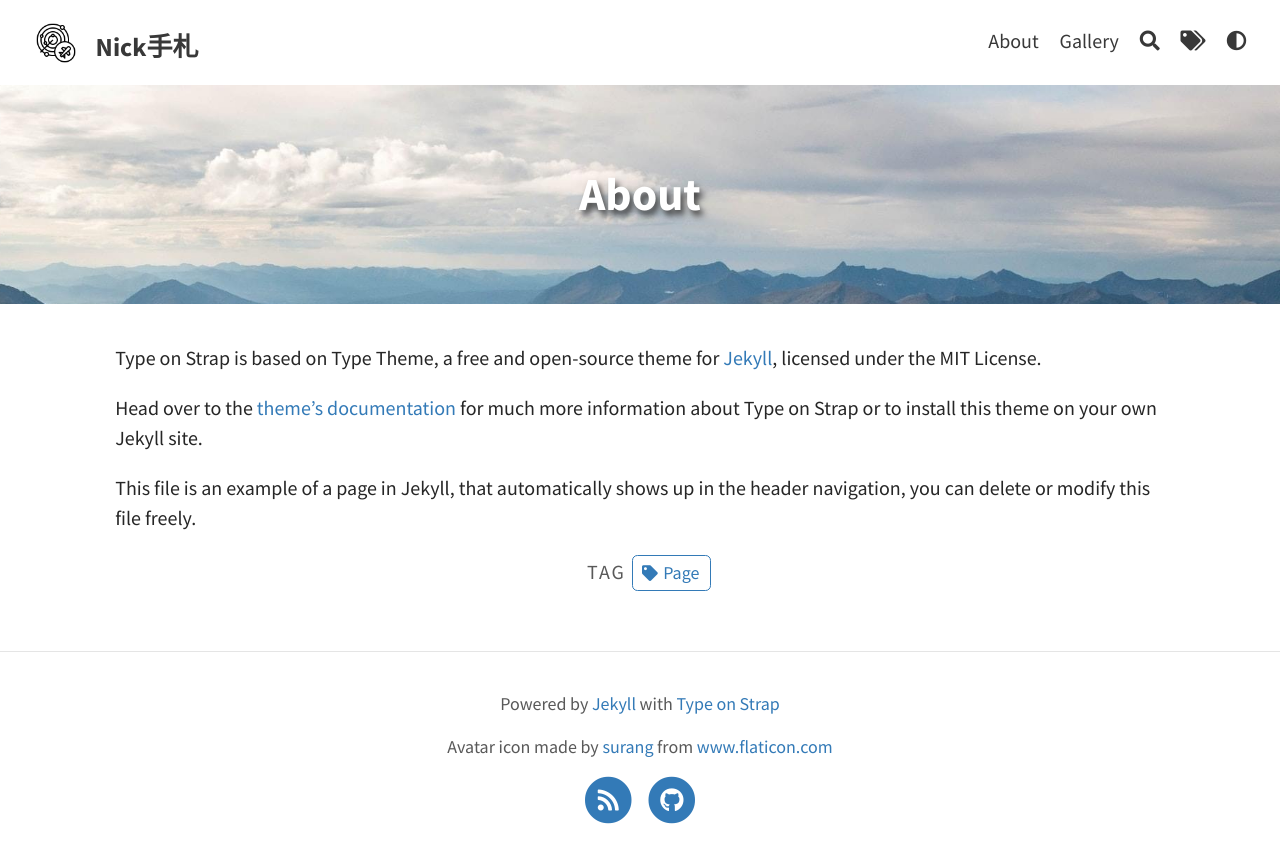
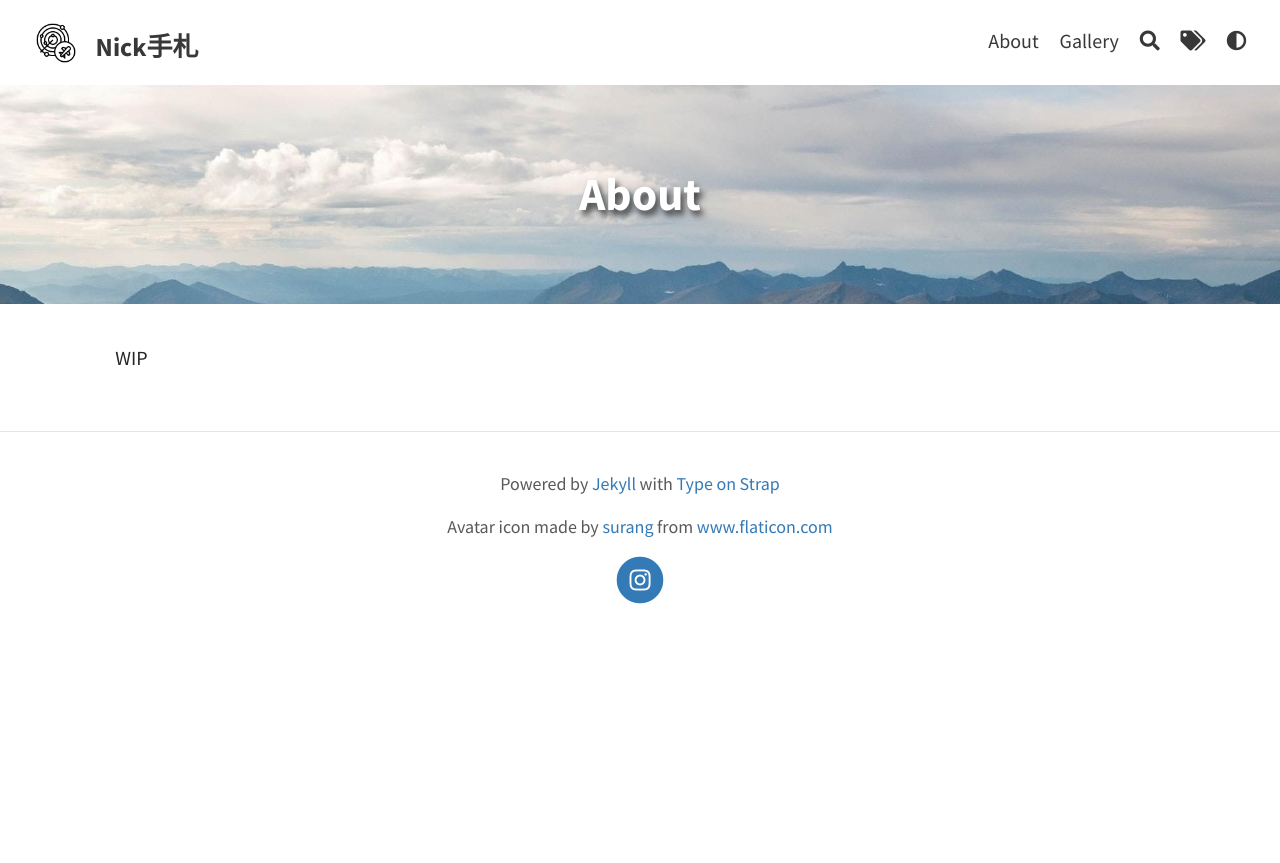
Before and after one commit to nickchen120235/nickchen120235.github.io, a Jekyll site: the page built from pages/about.md, in a window 1280 px wide. Shown: the top 863 px of the page. Built offline with Jekyll 4.4.1, drawn with Linux system fonts in a browser that asks for light colours.

Commit message:
grand open

```diff
--- a/_config.yml
+++ b/_config.yml
@@ -9,7 +9,7 @@ avatar: assets/img/flight.png
 favicon: assets/favicon.ico
 
 # Header and footer text
-header_text: Change <code>header_text</code> in <code>_config.yml</code>  # Change Blog header text
+header_text: New blog, new content.
 # header_feature_image: assets/img/pexels/triangular.jpeg
 footer_text: >
   Powered by <a href="https://jekyllrb.com/">Jekyll</a> with <a href="https://github.com/sylhare/Type-on-Strap">Type on Strap</a>
--- a/_data/icons.yml
+++ b/_data/icons.yml
@@ -5,10 +5,10 @@ calendly:
 dribbble:
 facebook:
 flickr:
-github: sylhare
+github:
 gitlab:
 google-scholar:   # e.g. "WXAAOb0AAAAJ"
-instagram:
+instagram: nick.life.record
 hacker-news:
 keybase:
 linkedin:
--- a/_data/social.yml
+++ b/_data/social.yml
@@ -1,5 +1,5 @@
 # RSS specific
-rss: true         # Icons on the footer
+rss: false         # Icons on the footer
 feed:
   path: feed.xml  # RSS feed path
 
--- a/pages/about.md
+++ b/pages/about.md
@@ -3,11 +3,7 @@ layout: page
 title: About
 permalink: /about/
 feature-img: "assets/img/pexels/travel.jpeg"
-tags: [Page]
+tags: []
 ---
 
-Type on Strap is based on Type Theme, a free and open-source theme for [Jekyll](http://jekyllrb.com/), licensed under the MIT License.
-
-Head over to the [theme's documentation](https://github.io/sylhare/Type-on-Strap) for much more information about Type on Strap or to install this theme on your own Jekyll site.
-
-This file is an example of a page in Jekyll, that automatically shows up in the header navigation, you can delete or modify this file freely.
+WIP
```
Also changed, not shown: _data/authors.yml (deleted, +0 -20 lines), _data/biblio.yaml (deleted, +0 -7 lines), _posts/2021-08-17-new-blog.md (added, +19 -0 lines), _posts/2021-08-17-test-123456789.md (deleted, +0 -8 lines), pages/gallery.md (+2 -6 lines).
